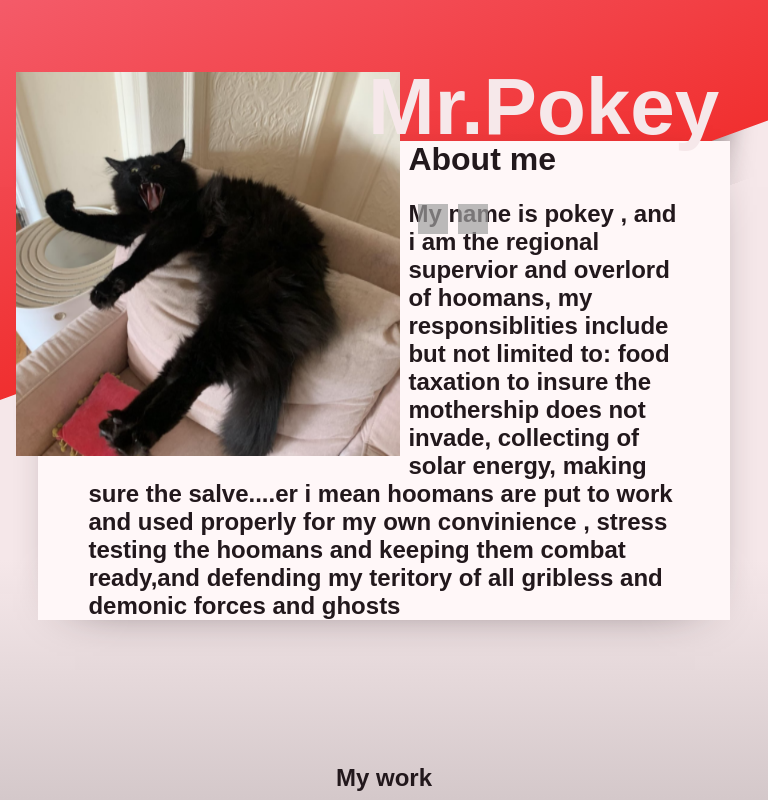
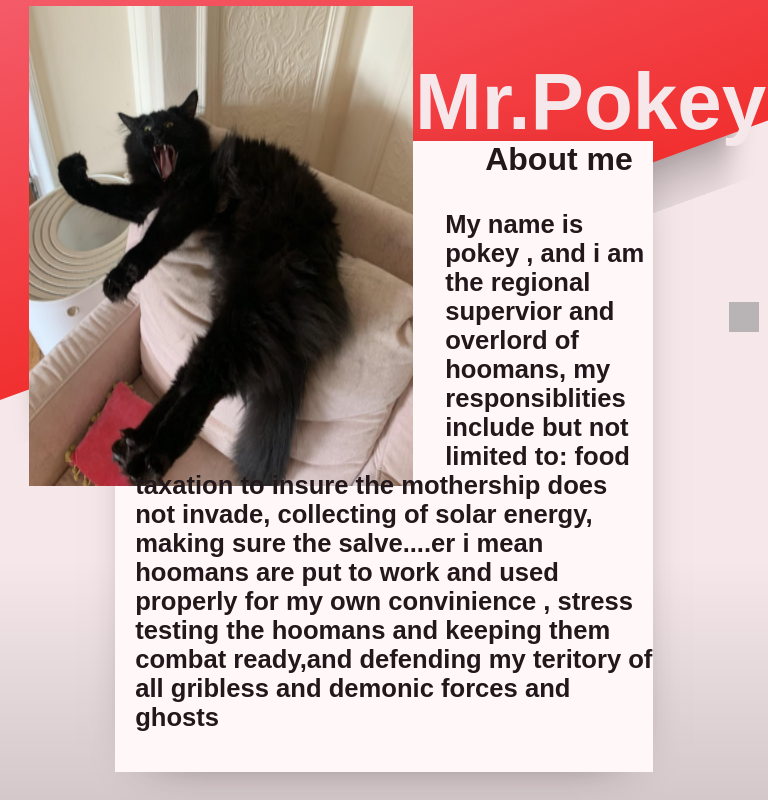
Before and after one commit to VoidOfMaya/HomePage, a website built with webpack: page src/template.html in a window 768 px wide. Built offline with nearby package versions, Linux system fonts and the light colour scheme; grey boxes are pictures that could not be loaded; a web font is replaced by a local one.

Commit message:
fix(ui):better centering of elements on small factor screens

```diff
--- a/src/index.js
+++ b/src/index.js
@@ -40,7 +40,7 @@ const aboutMe = document.querySelector('.about-me-card');
 
 const iconContainer = document.createElement('div');
 iconContainer.style.display= 'grid';
-iconContainer.style.position="absolute";
+//iconContainer.style.position="absolute";
 iconContainer.style.gridTemplateColumns = "1fr 1fr";
 iconContainer.style.gridTemplateRows = "1fr";
 iconContainer.style.gridTemplateAreas =`"git linked"`;
@@ -48,7 +48,7 @@ iconContainer.style.justifyItems="center";
 iconContainer.style.alignItems="center";
 iconContainer.style.gap="10px";
 iconContainer.classList.add('top-icon-container');
-
+iconContainer.style.gridArea="icons";
 
 
 
--- a/src/styles.css
+++ b/src/styles.css
@@ -46,8 +46,6 @@ body{
     transform: translateY(-20vh);
     animation: bounce 1.5s ease 0s forwards ;
     overflow: hidden;
-
-
 }
 @keyframes bounce{
     0%{
@@ -62,7 +60,7 @@ body{
 }
 .my-name{
     position: absolute;
-    transform: translateY(250px) translateX(150px) ;
+    transform: translateY(250px) translateX(140px) ;
     color: #f6e8ea;
     font-weight: 900;
     font-size: 80px;
@@ -76,7 +74,7 @@ body{
     }
     100%{
         opacity: 1;
-        transform: scale(1) translateY(250px) translateX(140px);
+        transform: scale(1) translateY(310px) translateX(120px);
     }
 }
 .about-me{
@@ -89,7 +87,8 @@ body{
 
 }
 .about-me-card{
-    width: 800px;
+    width: 70vw;
+
     background-color: #fff7f8;
     z-index: 1;
     position: relative;
@@ -101,6 +100,7 @@ body{
     grid-template-areas:
     'pfp title'
     'pfp info'
+    'pfp icons'
     ;
     box-shadow: 1px 10px 51px -36px  rgba(34, 24, 28);
     justify-self: center;
@@ -109,6 +109,7 @@ body{
 }
 
 .pfp{
+
     grid-area: pfp;
     animation: grow 1s ease-in-out 1.5s both;
 }
@@ -117,12 +118,15 @@ body{
     transform: translateX( 50px);
 }
 .paragraph{
+    position: relative;
     grid-area: info;
-    transform: translateX( 50px);
-    max-width: 400px;
-    font-size: 24px;
+    transform: none;
+    left: 10px;
+    min-width: auto;
+    font-size: 1.6rem;
     font-weight: 600;
-    margin-top: 0px;
+    margin: 0;
+    padding: 10px;
 }
 @keyframes slide {
     0%{
@@ -139,11 +143,11 @@ body{
 @keyframes grow {
     0%{
         opacity: 0;
-        transform: scale(1);
+        transform: scale(1) translateX(0px);
     }
     100%{
         opacity: 1;
-        transform: scale(1.2);
+        transform: scaleX(1.2) scaleY(1.5) translateX(-20px);
     }
 }
 .link-top-icon{
@@ -279,24 +283,31 @@ body{
 @media (min-width: 730px) and (max-width: 1100px){
     .about-me-card{
         display: block;
-        min-width: 600px;
-        max-width: 90vw;
+        min-width: auto;
+        max-width:auto;
 
     }
     .pfp{
 
         float: left;
         position: relative;
-        top: -37px;
-        right: -10px;
+        top: -55px;
+        right: 30px;
 
     }
-    .my-name{
-        top: -330px;
-        right: 150px;
+    @keyframes name-fade-in {
+        0%{
+            opacity: 0;
+            transform: scale(0.8) translateY(-85px) translateX(-140px);
+        }
+        100%{
+            opacity: 1;
+            transform: scale(1) translateY(-85px) translateX(-20px);
+        }
     }
     .paragraph{
-        max-width:600px;
+        position: relative;
+        min-width:auto;
     }
     .link-top-icon{
         top: 50px;
@@ -360,25 +371,46 @@ body{
     }
 
     .pfp{
+        transform: translateX(none);
         position: absolute;
         justify-self: center;
         margin: 10px;
-        top: -350px;
+        top: -360px;
     }
+    @keyframes grow {
+    0%{
+        opacity: 0;
+        transform: scale(1) ;
+    }
+    100%{
+        opacity: 1;
+        transform: scale(1.2) translateX(28px) ;
+    }
+}
     .my-name{
         top: -320px;
         right: 220px;
         transform: none;
         justify-self: center;
     }
+    @keyframes name-fade-in {
+        0%{
+            opacity: 0;
+            transform: scale(0.8) translateY(240px) translateX(-140px);
+        }
+        100%{
+            opacity: 1;
+            transform: scale(1) translateY(240px) translateX(120px);
+        }
+    }
     .about-me-title{
-         transform: translateX( 0px);
+         transform: translateX( 30px);
         justify-self: center;
         margin-bottom: 0px;
 
     }
     .paragraph{
-        transform: translateX( 0px);
+        transform: translateX( 30px);
         padding: 12px;
         max-width:100vw;
     }
```
